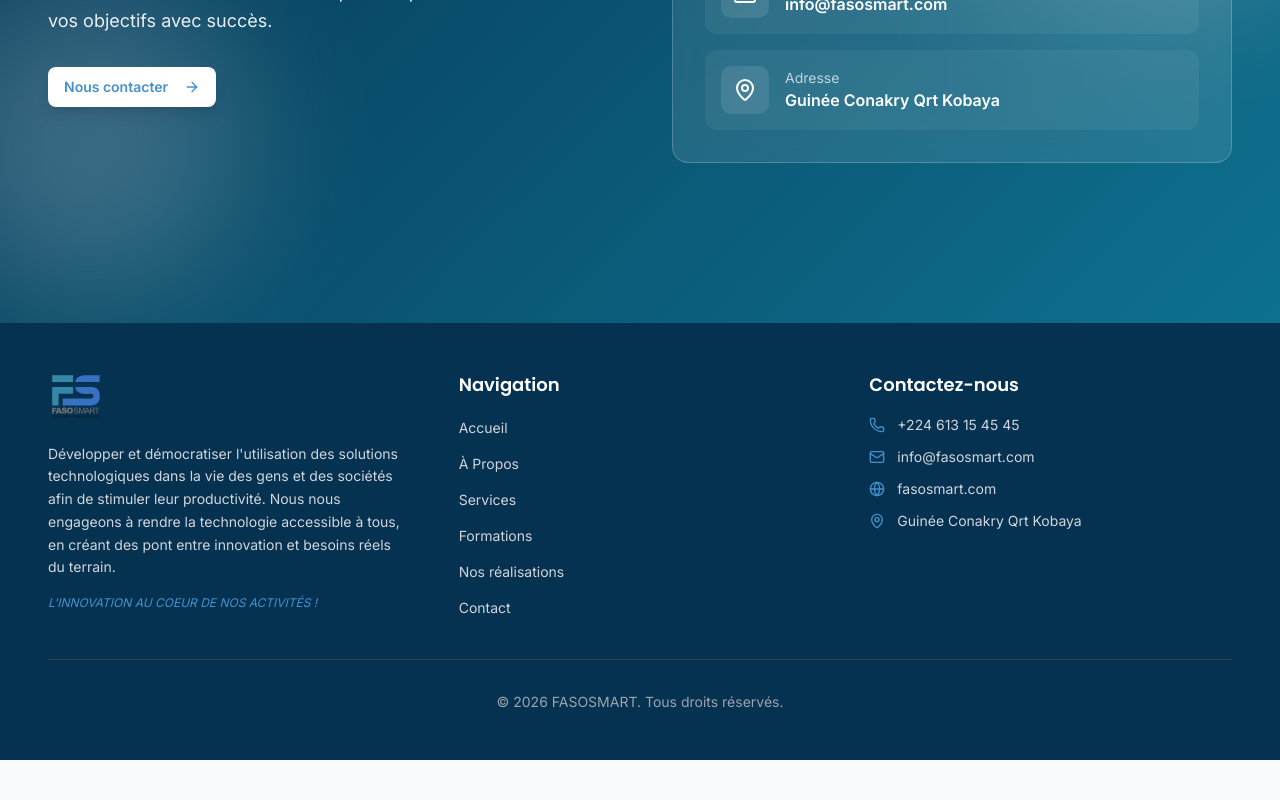
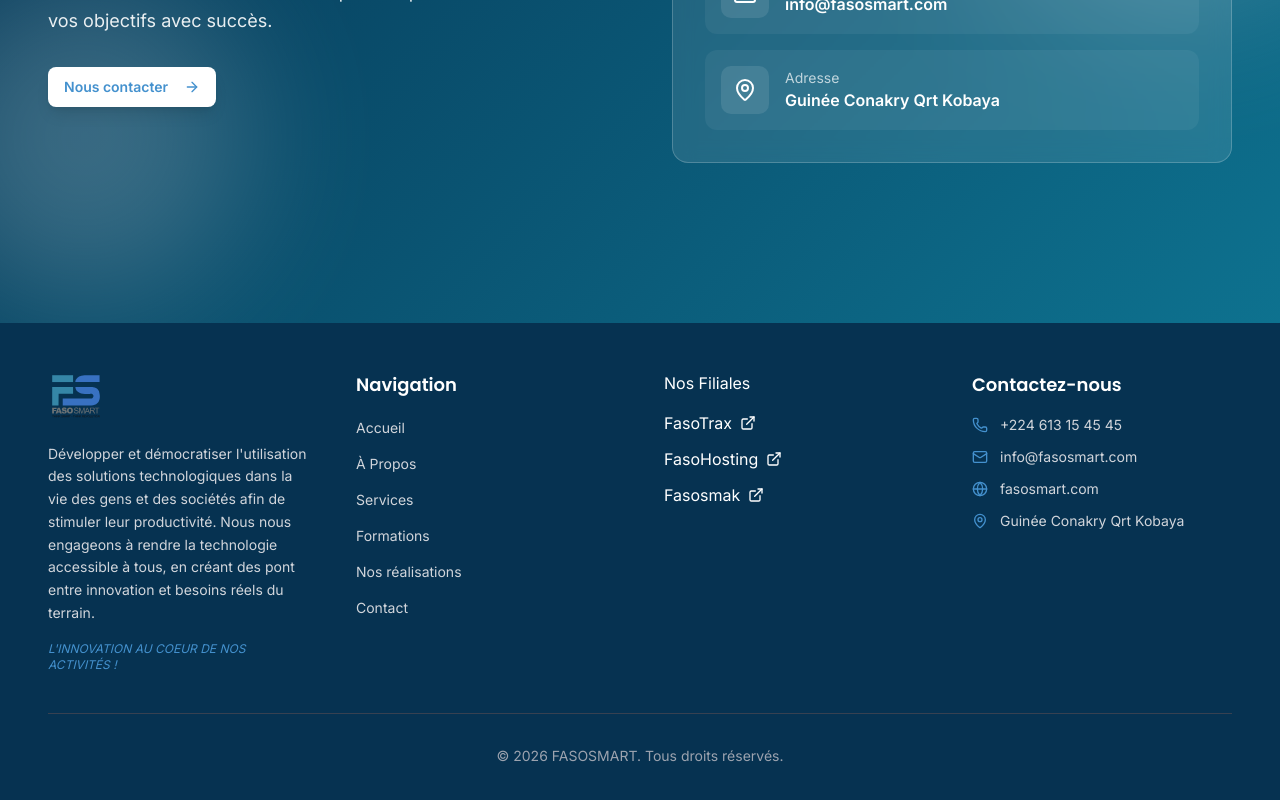
Before and after one commit to fasosmart/website-fasosmart, a Next.js app: page / in a window 1280 px wide. Shown: the part 6577-7377 px from the top of the page. Before the commit the page ends 7337 px from the top, so only its background shows below. Built offline with nearby package versions, Linux system fonts and the light colour scheme.

Commit message:
feat: Enhance Footer component by adding divisions section with external links

```diff
--- a/src/components/layout/Footer.tsx
+++ b/src/components/layout/Footer.tsx
@@ -1,13 +1,13 @@
 import Link from "next/link";
-import { Phone, Mail, Globe, MapPin } from "lucide-react";
+import { Phone, Mail, Globe, MapPin, ExternalLink } from "lucide-react";
 import { Logo } from "@/components/shared/Logo";
-import { companyInfo, navigation } from "@/lib/constants";
+import { companyInfo, divisions, navigation } from "@/lib/constants";
 
 export function Footer() {
   return (
     <footer className="bg-[#063251] text-white">
       <div className="max-w-7xl mx-auto px-4 sm:px-6 lg:px-8 xl:px-12 py-12">
-        <div className="grid grid-cols-1 md:grid-cols-3 gap-8 lg:gap-12">
+        <div className="grid grid-cols-1 md:grid-cols-4 gap-8 lg:gap-12">
           {/* Company Info */}
           <div className="space-y-4">
             {/* Logo Footer */}
@@ -36,7 +36,25 @@ export function Footer() {
               ))}
             </ul>
           </div>
-
+        {/* Divisions */}
+        <div className="divisions space-y-4">
+          <h3>Nos Filiales</h3>
+          <ul className="space-y-3">
+            {divisions.map((division) => (
+              <li key={division.name} className="flex items-center">
+          <a
+            href={`https://${division.website}`}
+            target="_blank"
+            rel="noopener noreferrer"
+            className="inline-flex items-center gap-2"
+          >
+            <span>{division.name}</span>
+            <ExternalLink className="w-4 h-4" />
+          </a>
+              </li>
+            ))}
+          </ul>
+        </div>
           {/* Contact */}
           <div>
             <h3 className="font-display font-semibold text-lg mb-4 text-white">
@@ -80,6 +98,7 @@ export function Footer() {
             réservés.
           </p>
         </div>
+
       </div>
     </footer>
   );
```
